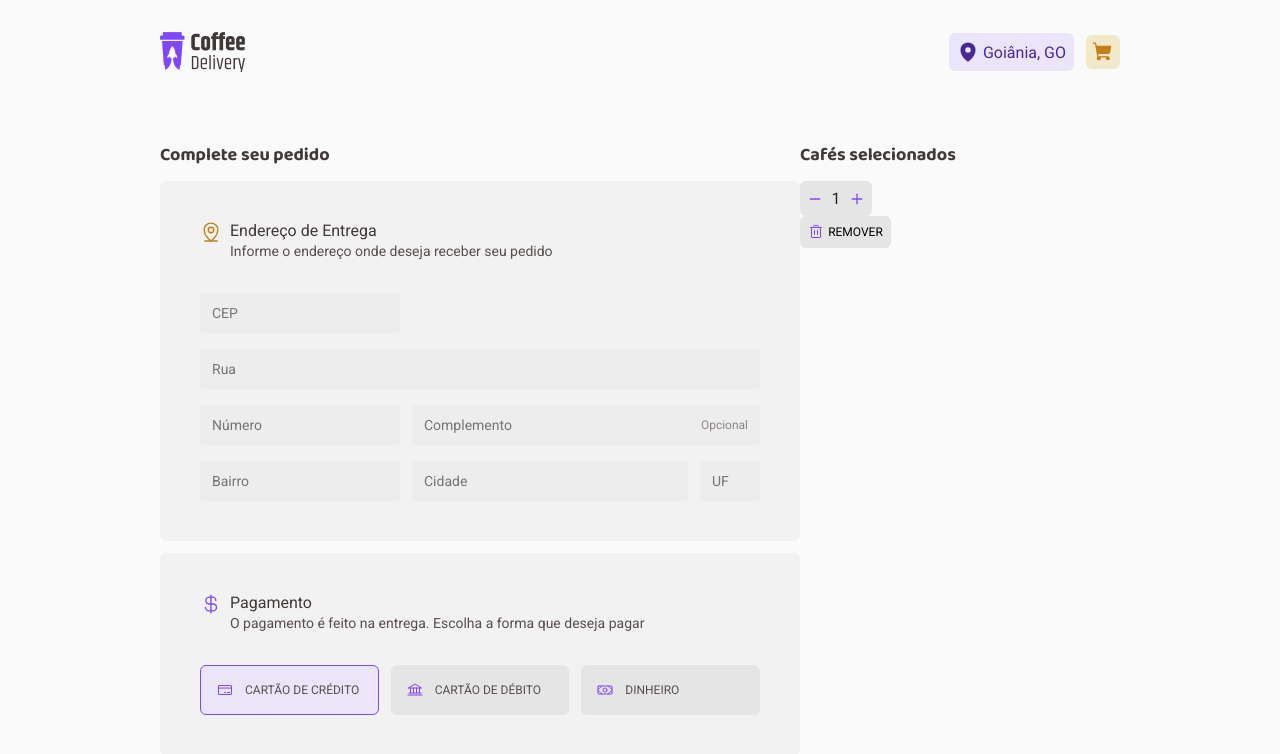
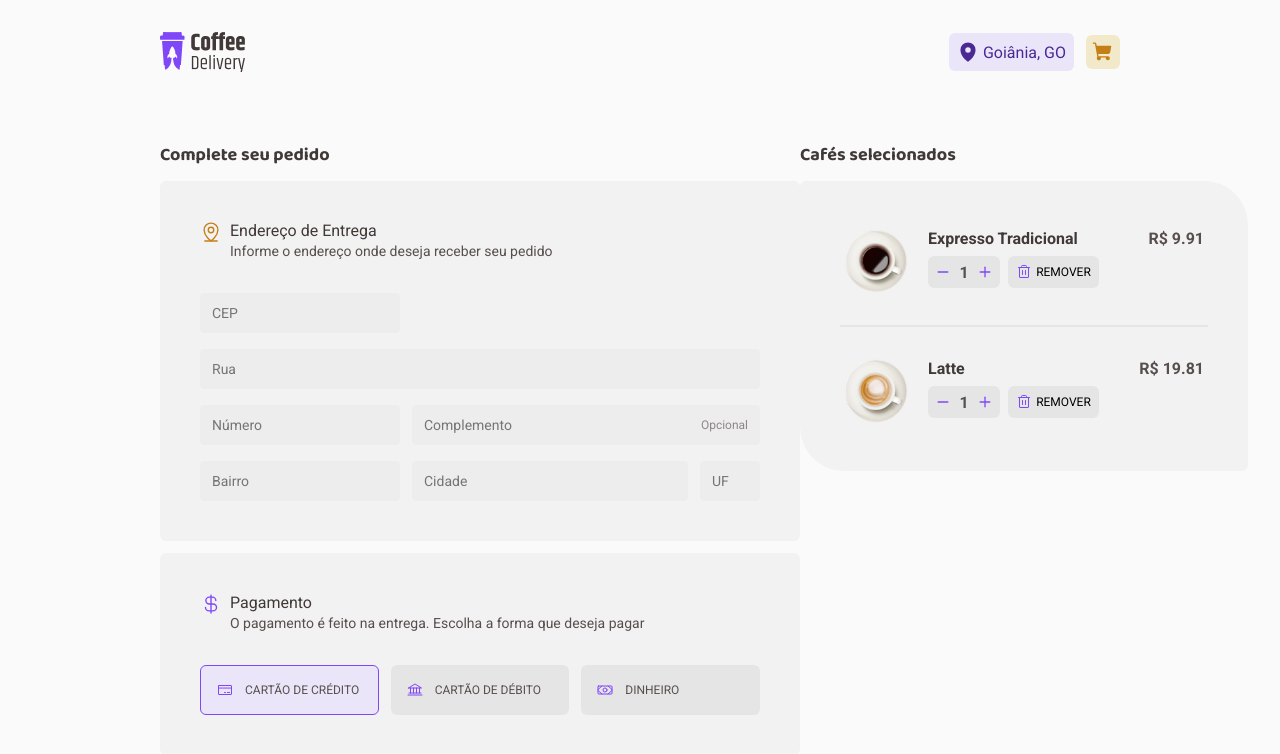
Before and after one commit to Lucasplpx/coffe-delivery, a React (Vite) app: page /checkout in a window 1280 px wide. Shown: the top 754 px of the page. Built offline with nearby package versions, Linux system fonts and the light colour scheme.

Commit message:
component carrinho

```diff
--- /dev/null
+++ b/src/components/Carrinho/index.tsx
@@ -0,0 +1,36 @@
+import { Counter } from '../Counter';
+import { ButtonTrash } from '../ButtonTrash';
+import americanoIcon from '../../assets/img/americano.png';
+
+import {
+  ActionsContainer,
+  CarrinhoContainer,
+  Details,
+  Info,
+  Title,
+} from './styles';
+
+interface CarrinhoProps {
+  title: string;
+  price: number;
+  icon: string;
+}
+
+export function Carrinho({ title, price, icon }: CarrinhoProps) {
+  return (
+    <CarrinhoContainer>
+      <Info>
+        <img src={icon} width={64} height={64} alt='' />
+        <Details>
+          <Title>{title}</Title>
+          <ActionsContainer>
+            <Counter>{1}</Counter>
+            <ButtonTrash />
+          </ActionsContainer>
+        </Details>
+      </Info>
+
+      <span>R$ {price}</span>
+    </CarrinhoContainer>
+  );
+}
--- /dev/null
+++ b/src/components/Carrinho/styles.ts
@@ -0,0 +1,45 @@
+import styled from 'styled-components';
+
+export const CarrinhoContainer = styled.div`
+  width: 100%;
+  max-width: 368px;
+
+  display: flex;
+  justify-content: space-between;
+
+  padding: 8px 4px;
+  height: 80px;
+
+  background: ${({ theme }) => theme['base-card']};
+
+  span {
+    font-weight: 700;
+    color: ${({ theme }) => theme['base-text']};
+  }
+`;
+
+export const Info = styled.div`
+  display: flex;
+  gap: 20px;
+
+  width: 255px;
+`;
+
+export const Details = styled.div`
+  display: flex;
+  gap: 8px;
+  flex-direction: column;
+  width: 100%;
+  height: 61px;
+`;
+
+export const Title = styled.h1`
+  font-size: 16px;
+
+  color: ${({ theme }) => theme['base-subtitle']};
+`;
+
+export const ActionsContainer = styled.div`
+  display: flex;
+  justify-content: space-between;
+`;
--- a/src/components/Counter/styles.ts
+++ b/src/components/Counter/styles.ts
@@ -6,8 +6,10 @@ export const CounterContainer = styled.div`
   justify-content: space-between;
   align-items: center;
 
+  width: 100%;
   max-width: 4.5rem;
 
+  height: 2rem;
   border-radius: 6px;
 
   background: ${({ theme }) => theme['base-button']};
--- a/src/page/Checkout/index.tsx
+++ b/src/page/Checkout/index.tsx
@@ -6,17 +6,22 @@ import {
   Money,
 } from 'phosphor-react';
 import { useTheme } from 'styled-components';
-import { ButtonTrash } from '../../components/ButtonTrash';
+import { Carrinho } from '../../components/Carrinho';
 import { CoffeCard } from '../../components/CoffeCard';
-import { Counter } from '../../components/Counter';
 import { Input } from '../../components/Input';
 import { SelectPayment } from '../../components/SelectPayment';
+
+import americanoIcon from '../../assets/img/americano.png';
+import latteIcon from '../../assets/img/latte.png';
+
 import {
   ButtonsContainer,
   CheckoutContainer,
   CheckoutWrapper,
+  CoffeCardWrapper,
   CompleteRequestContainer,
   ConfirmRequestContainer,
+  Divider,
   FieldWrapper,
   FormContainer,
   Title,
@@ -89,8 +94,15 @@ export function Checkout() {
         </CompleteRequestContainer>
         <ConfirmRequestContainer>
           <Title>Cafés selecionados</Title>
-          <Counter>{1}</Counter>
-          <ButtonTrash />
+          <CoffeCardWrapper>
+            <Carrinho
+              title='Expresso Tradicional'
+              price={9.91}
+              icon={americanoIcon}
+            />
+            <Divider />
+            <Carrinho title='Latte' price={19.81} icon={latteIcon} />
+          </CoffeCardWrapper>
         </ConfirmRequestContainer>
       </CheckoutWrapper>
     </CheckoutContainer>
--- a/src/page/Checkout/styles.ts
+++ b/src/page/Checkout/styles.ts
@@ -47,3 +47,23 @@ export const FieldWrapper = styled.div`
   display: flex;
   gap: 12px;
 `;
+
+export const CoffeCardWrapper = styled.div`
+  display: flex;
+  flex-direction: column;
+
+  gap: 24px;
+
+  padding: 40px;
+
+  border-radius: 6px 44px;
+
+  background: ${({ theme }) => theme['base-card']};
+`;
+
+export const Divider = styled.div`
+  width: 368px;
+  background: ${({ theme }) => theme['base-button']};
+
+  border: 1px solid ${({ theme }) => theme['base-button']};
+`;
```
